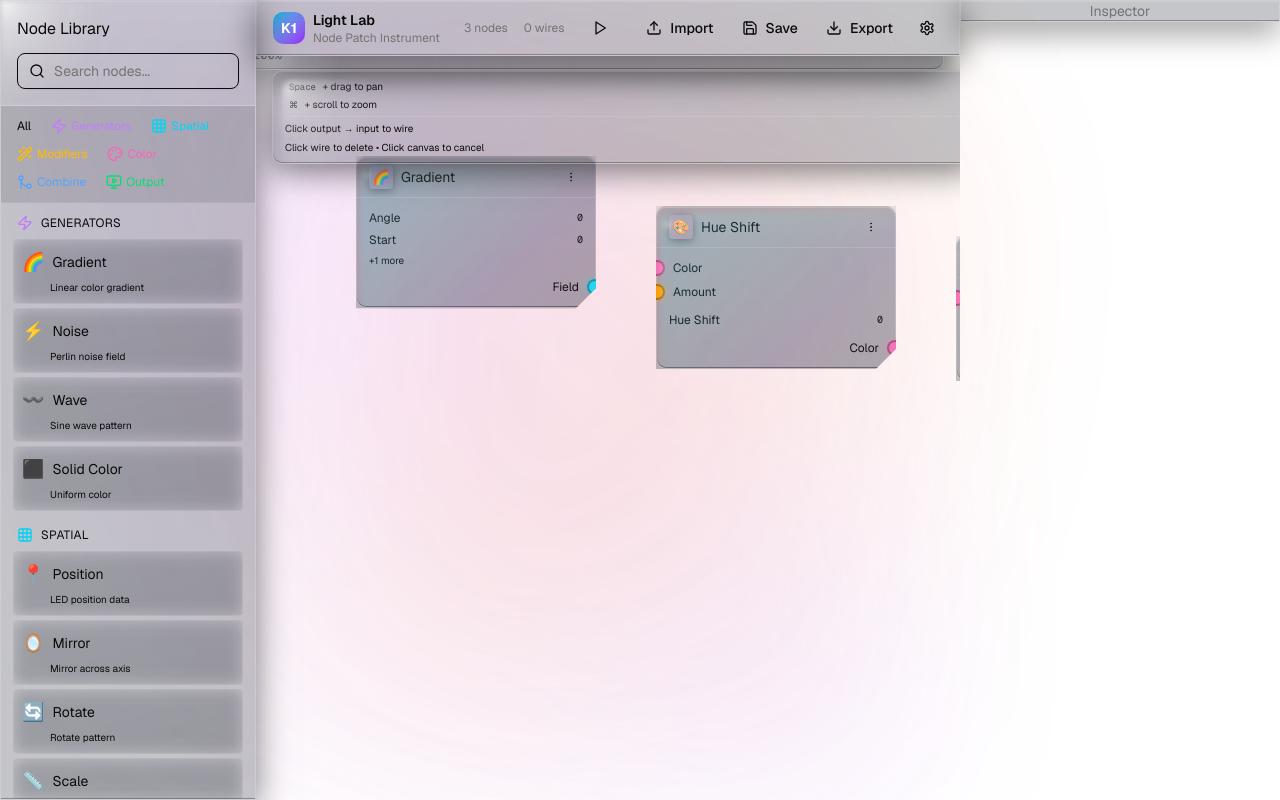
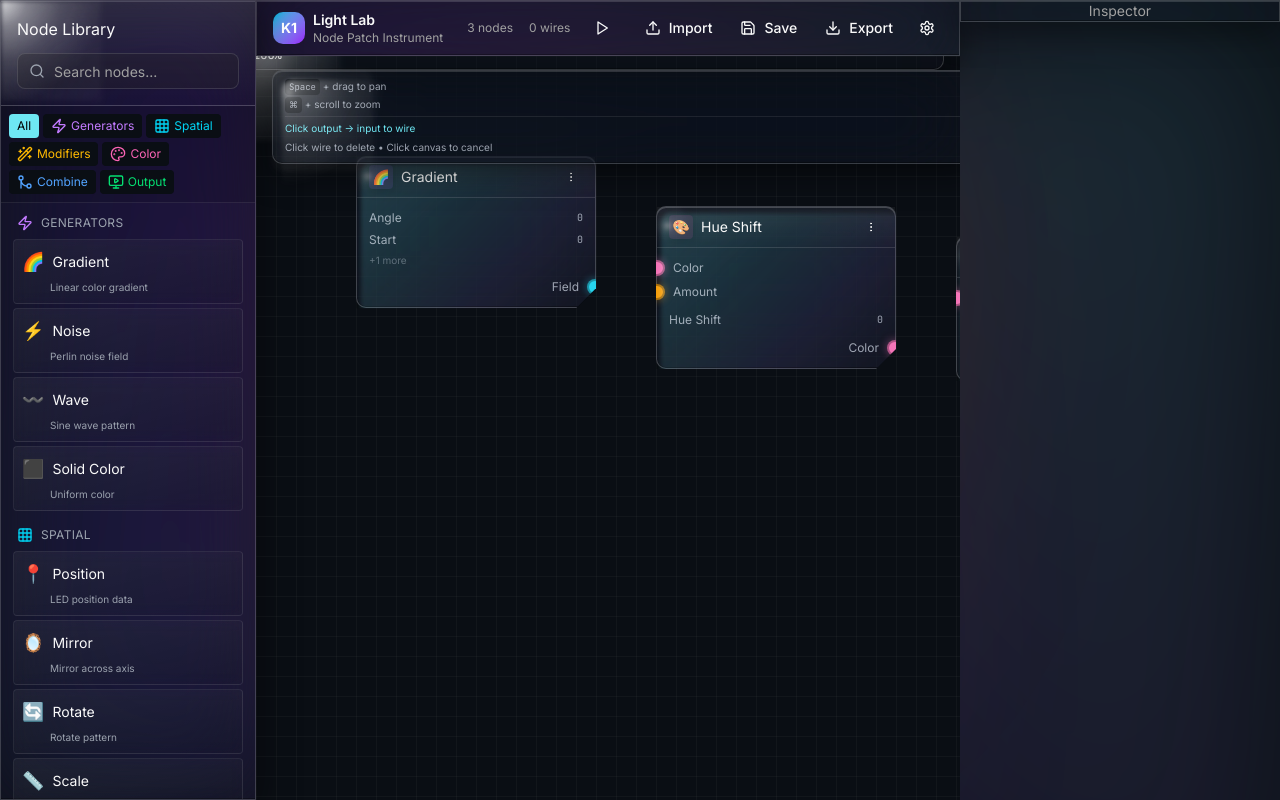
Before and after one commit to synqing/PRISM.node, a Next.js app: page / in a window 1280 px wide. Built offline with nearby package versions, Linux system fonts and the light colour scheme.

Commit message:
fix: resolve inspector, font, and glassmorphism issues
Use Google Fonts for correct fonts, fix inspector prop names, and enhance glassmorphism styling.

#VERCEL_SKIP

Co-authored-by: synqing <32584196+synqing@users.noreply.github.com>

```diff
--- a/app/globals.css
+++ b/app/globals.css
@@ -1,3 +1,4 @@
+@import url("https://fonts.googleapis.com/css2?family=Inter:wght@400;500;600;700&family=JetBrains+Mono:wght@400;500;600&display=swap");
 @import "tailwindcss";
 @import "tw-animate-css";
 
@@ -37,6 +38,19 @@
   --sidebar-accent-foreground: oklch(0.205 0 0);
   --sidebar-border: oklch(0.922 0 0);
   --sidebar-ring: oklch(0.708 0 0);
+  --k1-bg: #0a0e14;
+  --k1-surface: #1a1f2b;
+  --k1-border: rgba(255, 255, 255, 0.12);
+  --k1-text: #e8eaed;
+  --k1-text-dim: #9ca3af;
+  --k1-accent: #6ee7f3;
+  --k1-accent-2: #a78bfa;
+  --k1-error: #ef4444;
+
+  --port-field: #6ee7f3;
+  --port-color: #ec4899;
+  --port-scalar: #a78bfa;
+  --port-output: #10b981;
 }
 
 .dark {
@@ -75,8 +89,9 @@
 }
 
 @theme inline {
-  --font-sans: "Geist", "Geist Fallback";
-  --font-mono: "Geist Mono", "Geist Mono Fallback";
+  /* Using Inter and JetBrains Mono from Google Fonts */
+  --font-sans: "Inter", -apple-system, sans-serif;
+  --font-mono: "JetBrains Mono", monospace;
   --color-background: var(--background);
   --color-foreground: var(--foreground);
   --color-card: var(--card);
@@ -127,18 +142,20 @@
 /* Adding K1 glassmorphism utilities from Figma */
 .glass-panel {
   position: relative;
+  backdrop-filter: blur(40px) saturate(200%) !important;
   -webkit-backdrop-filter: blur(40px) saturate(200%) !important;
-  background: #1a1f2b40 !important;
-  border: 1.5px solid #ffffff2e !important;
-  box-shadow: 0 8px 32px #00000080, inset 0 1px #ffffff26, inset 0 -1px #0000004d !important;
+  background: rgba(26, 31, 43, 0.25) !important;
+  border: 1.5px solid rgba(255, 255, 255, 0.18) !important;
+  box-shadow: 0 8px 32px rgba(0, 0, 0, 0.5), inset 0 1px rgba(255, 255, 255, 0.15), inset 0 -1px rgba(0, 0, 0, 0.3) !important;
 }
 
 .glass-node {
   position: relative;
+  backdrop-filter: blur(50px) saturate(200%) !important;
   -webkit-backdrop-filter: blur(50px) saturate(200%) !important;
-  background: #1a1f2b59 !important;
-  border: 1.5px solid #fff3 !important;
-  box-shadow: 0 12px 40px #0009, inset 0 1px #fff3, inset 0 -1px #0006 !important;
+  background: rgba(26, 31, 43, 0.35) !important;
+  border: 1.5px solid rgba(255, 255, 255, 0.2) !important;
+  box-shadow: 0 12px 40px rgba(0, 0, 0, 0.6), inset 0 1px rgba(255, 255, 255, 0.2), inset 0 -1px rgba(0, 0, 0, 0.4) !important;
 }
 
 .glass-corners:before,
@@ -152,7 +169,13 @@
 .glass-corners:before {
   border-radius: inherit;
   filter: blur(2px);
-  background: radial-gradient(at 0 0, #fffc 0%, #fff6 15%, #ffffff26 35%, #0000 60%);
+  background: radial-gradient(
+    at 0 0,
+    rgba(255, 255, 255, 0.8) 0%,
+    rgba(255, 255, 255, 0.4) 15%,
+    rgba(255, 255, 255, 0.15) 35%,
+    transparent 60%
+  );
   width: 120px;
   height: 120px;
   top: 0;
@@ -162,7 +185,13 @@
 .glass-corners:after {
   border-radius: inherit;
   filter: blur(2px);
-  background: radial-gradient(at 100% 100%, #fff9 0%, #ffffff40 20%, #ffffff1a 40%, #0000 65%);
+  background: radial-gradient(
+    at 100% 100%,
+    rgba(255, 255, 255, 0.6) 0%,
+    rgba(255, 255, 255, 0.25) 20%,
+    rgba(255, 255, 255, 0.1) 40%,
+    transparent 65%
+  );
   width: 100px;
   height: 100px;
   bottom: 0;
@@ -175,7 +204,13 @@
   mix-blend-mode: screen;
   border-radius: inherit;
   z-index: 1;
-  background: linear-gradient(135deg, #6ee7f359 0%, #6ee7f333 25%, #a78bfa26 45%, #0000 70%);
+  background: linear-gradient(
+    135deg,
+    rgba(110, 231, 243, 0.35) 0%,
+    rgba(110, 231, 243, 0.2) 25%,
+    rgba(167, 139, 250, 0.15) 45%,
+    transparent 70%
+  );
   width: 140%;
   height: 140%;
   position: absolute;
@@ -191,7 +226,13 @@
   content: "";
   pointer-events: none;
   z-index: 20;
-  background: linear-gradient(135deg, #0000 0% 48%, #6ee7f380 49%, #6ee7f3cc 50%, #0000 51%);
+  background: linear-gradient(
+    135deg,
+    transparent 0% 48%,
+    rgba(110, 231, 243, 0.5) 49%,
+    rgba(110, 231, 243, 0.8) 50%,
+    transparent 51%
+  );
   width: 28px;
   height: 28px;
   position: absolute;
@@ -217,8 +258,8 @@
 
 .glass-sparkle:before {
   content: "✦";
-  color: #fff9;
-  text-shadow: 0 0 10px #fffc, 0 0 20px #fff6;
+  color: rgba(255, 255, 255, 0.6);
+  text-shadow: 0 0 10px rgba(255, 255, 255, 0.8), 0 0 20px rgba(255, 255, 255, 0.4);
   pointer-events: none;
   z-index: 15;
   font-size: 16px;
--- a/app/layout.tsx
+++ b/app/layout.tsx
@@ -1,15 +1,12 @@
-import type { Metadata } from 'next'
-import { Geist, Geist_Mono } from 'next/font/google'
-import { Analytics } from '@vercel/analytics/next'
-import './globals.css'
-
-const _geist = Geist({ subsets: ["latin"] });
-const _geistMono = Geist_Mono({ subsets: ["latin"] });
+import type React from "react"
+import type { Metadata } from "next"
+import "./globals.css"
+import { Toaster } from "sonner"
 
 export const metadata: Metadata = {
-  title: 'v0 App',
-  description: 'Created with v0',
-  generator: 'v0.app',
+  title: "Light Lab Node Editor",
+  description: "K1 Node-based pattern editor",
+    generator: 'v0.app'
 }
 
 export default function RootLayout({
@@ -18,10 +15,17 @@ export default function RootLayout({
   children: React.ReactNode
 }>) {
   return (
-    <html lang="en">
-      <body className={`font-sans antialiased`}>
+    <html lang="en" className="dark">
+      <body className="font-sans antialiased">
         {children}
-        <Analytics />
+        <Toaster
+          position="bottom-right"
+          toastOptions={{
+            classNames: {
+              toast: "glass-panel shadow-elevation-2 border-border/50",
+            },
+          }}
+        />
       </body>
     </html>
   )
```
